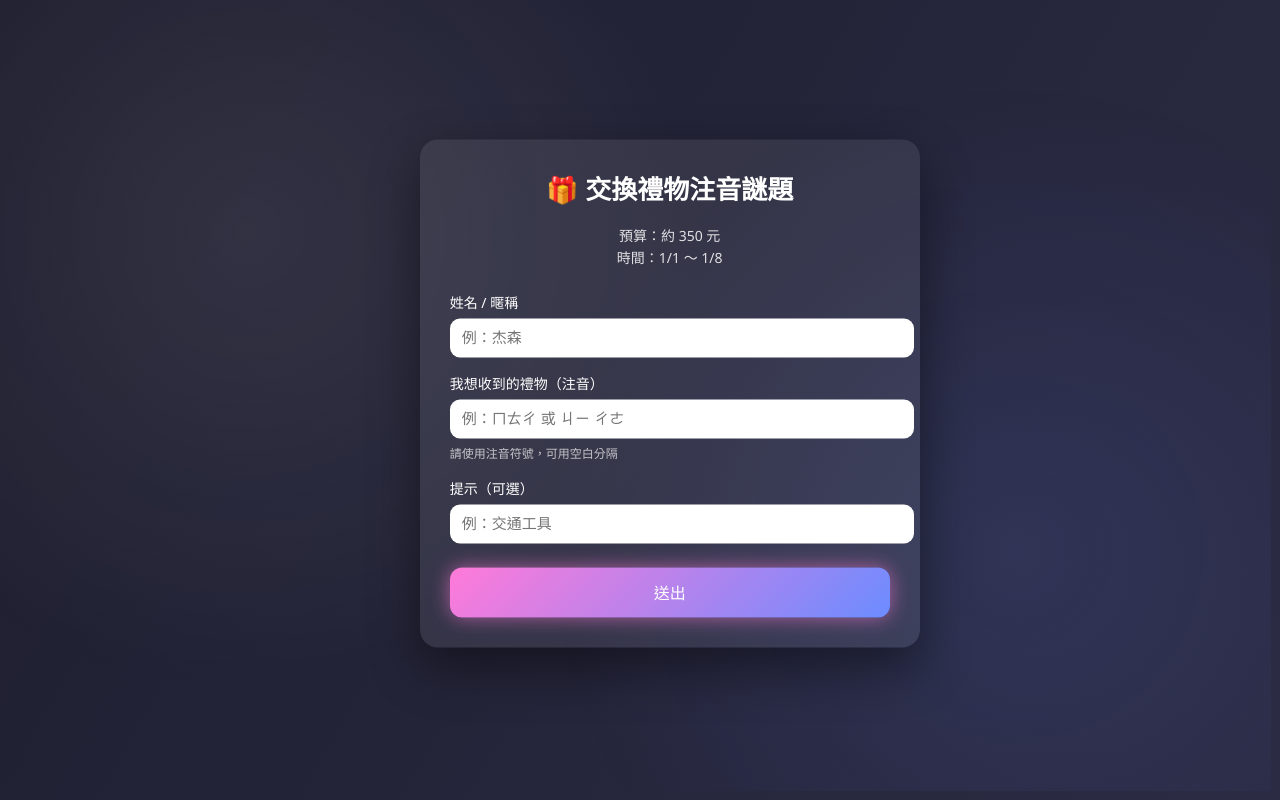
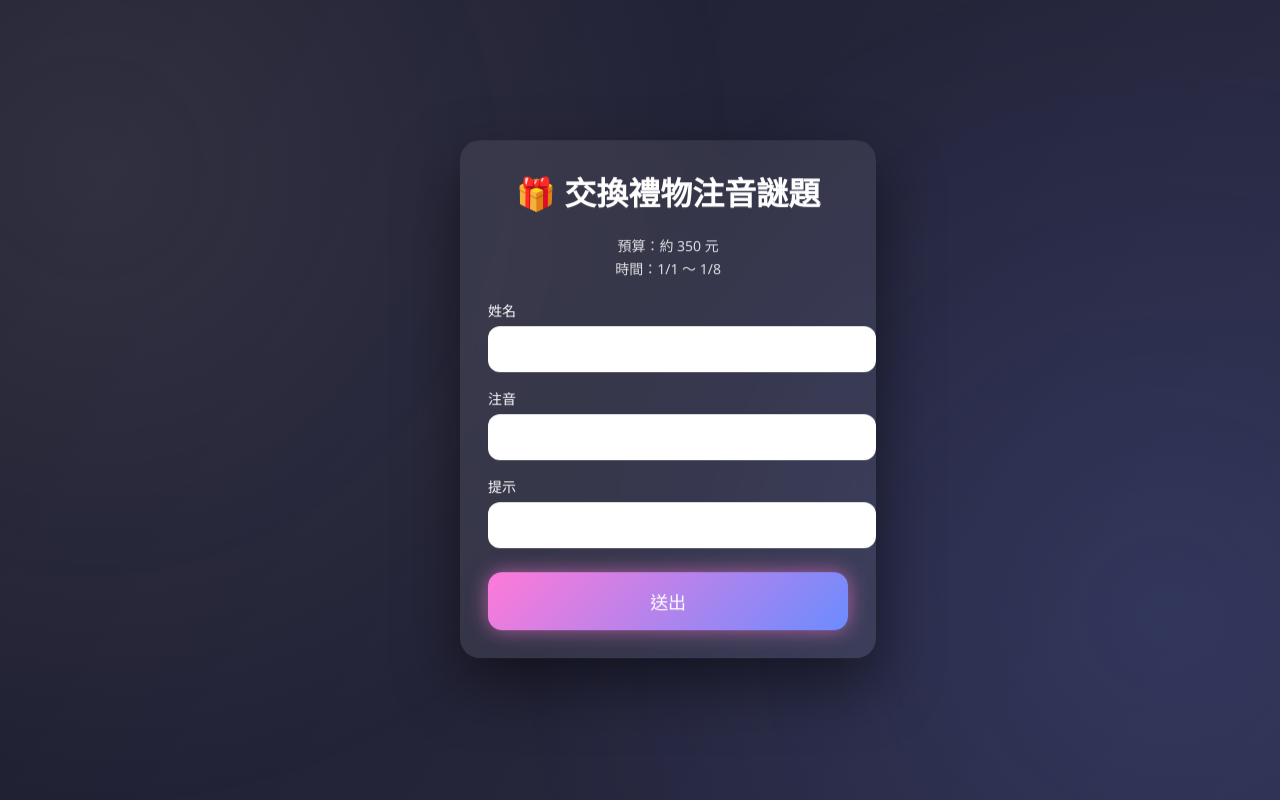
Before and after one commit to book31014-cmd/The-gift-of-statistics, a Flask app: page / in a window 1280 px wide. Run offline with Flask 3, Linux system fonts and the light colour scheme.

Commit message:
Update index.html

```diff
--- a/gift_form/templates/index.html
+++ b/gift_form/templates/index.html
@@ -3,11 +3,10 @@
 <head>
   <meta charset="UTF-8">
   <meta name="viewport" content="width=device-width, initial-scale=1.0">
-
   <title>交換禮物注音謎題</title>
 
   <style>
-    /* ===== 背景：微光流動 ===== */
+    /* ===== 背景微光流動 ===== */
     body {
       font-family: "Segoe UI", Arial, sans-serif;
       background: linear-gradient(120deg, #1e1e2f, #2b2b44);
@@ -23,280 +22,176 @@
     body::before {
       content: "";
       position: fixed;
-      inset: 0;
+      inset: -20%;
       background:
         radial-gradient(circle at 20% 30%, rgba(255,255,255,0.08), transparent 40%),
-        radial-gradient(circle at 80% 70%, rgba(108,140,255,0.12), transparent 40%);
-      animation: bgMove 14s ease-in-out infinite alternate;
+        radial-gradient(circle at 80% 70%, rgba(108,140,255,0.14), transparent 40%);
+      animation: bgFlow 18s ease-in-out infinite alternate;
       z-index: -1;
     }
 
-    @keyframes bgMove {
+    @keyframes bgFlow {
       from { transform: translate(0,0); }
-      to   { transform: translate(-20px, -20px); }
+      to { transform: translate(-40px, -30px); }
     }
 
-    /* ===== 外層漂浮 ===== */
+    /* ===== 卡片漂浮 ===== */
     .card-float {
       animation: float 6s ease-in-out infinite;
     }
 
     @keyframes float {
       0%,100% { transform: translateY(0); }
-      50% { transform: translateY(-8px); }
+      50% { transform: translateY(-10px); }
     }
 
-    /* ===== 卡片本體 ===== */
+    /* ===== 卡片 ===== */
     .card {
       background: rgba(255,255,255,0.08);
-      border-radius: 18px;
-      padding: 30px;
+      border-radius: 20px;
+      padding: 28px;
       width: 100%;
       max-width: 440px;
-      box-shadow: 0 20px 50px rgba(0,0,0,0.45);
+      box-shadow: 0 25px 60px rgba(0,0,0,0.5);
       animation: fadeIn 0.6s ease;
       position: relative;
+      backdrop-filter: blur(8px);
     }
 
     @keyframes fadeIn {
-      from { opacity: 0; transform: translateY(12px) scale(0.96); }
-      to   { opacity: 1; transform: translateY(0) scale(1); }
+      from { opacity: 0; transform: translateY(16px) scale(0.96); }
+      to { opacity: 1; transform: translateY(0) scale(1); }
     }
 
-    @keyframes pop {
-      from { opacity: 0; transform: scale(0.9); }
-      to   { opacity: 1; transform: scale(1); }
-    }
-
-    h1 {
-      margin-top: 0;
-      text-align: center;
-      font-size: 26px;
-    }
+    h1 { text-align: center; margin-top: 0; }
 
     .info {
       text-align: center;
       font-size: 14px;
       opacity: 0.85;
-      margin-bottom: 22px;
+      margin-bottom: 20px;
       line-height: 1.6;
     }
 
-    label {
-      display: block;
-      margin-top: 16px;
-      font-size: 14px;
-    }
+    label { display: block; margin-top: 16px; font-size: 14px; }
 
     input {
       width: 100%;
       margin-top: 6px;
-      padding: 11px 12px;
-      border-radius: 10px;
+      padding: 14px;
+      border-radius: 12px;
       border: none;
-      outline: none;
-      font-size: 15px;
-    }
-
-    #zhuyin:focus {
-      box-shadow: 0 0 0 2px rgba(108,140,255,0.6);
-      transition: box-shadow 0.3s;
-    }
-
-    .note {
-      font-size: 12px;
-      opacity: 0.7;
-      margin-top: 6px;
+      font-size: 16px;
     }
 
     button {
       margin-top: 24px;
       width: 100%;
-      padding: 13px;
-      border-radius: 12px;
+      padding: 16px;
+      border-radius: 14px;
       border: none;
-      background: #6c8cff;
+      background: linear-gradient(135deg, #ff7ad9, #6c8cff);
       color: white;
-      font-size: 16px;
+      font-size: 18px;
       cursor: pointer;
-      transition: transform 0.12s ease, background 0.12s ease;
+      transition: transform 0.15s ease, box-shadow 0.15s ease;
+      box-shadow: 0 0 20px rgba(255,122,217,0.6);
     }
 
-    button:hover {
-      background: #809bff;
-      transform: translateY(-1px);
-    }
-
-    button:active {
-      transform: scale(0.95);
-    }
+    button:hover { transform: scale(1.06); }
+    button:active { transform: scale(0.92); }
 
     /* ===== 成功畫面 ===== */
     #successCard {
       display: none;
       text-align: center;
-      animation: pop 0.4s ease;
-      position: relative;
+      animation: pop 0.5s cubic-bezier(.3,1.4,.5,1);
+    }
+
+    @keyframes pop {
+      from { transform: scale(0.6); opacity: 0; }
+      to { transform: scale(1); opacity: 1; }
     }
 
     .gift {
-      font-size: 64px;
+      font-size: 72px;
       animation: bounce 1.2s infinite;
     }
 
     @keyframes bounce {
       0%,100% { transform: translateY(0); }
-      50% { transform: translateY(-12px); }
+      50% { transform: translateY(-16px); }
     }
 
-    /* ===== 禮物爆開特效 ===== */
+    /* ===== 爆開特效 ===== */
     .confetti span {
       position: absolute;
-      font-size: 28px;
-      animation: explode 1s ease-out forwards;
+      font-size: 26px;
+      animation: explode 1.2s ease-out forwards;
+      pointer-events: none;
     }
 
     @keyframes explode {
-      from { opacity: 1; transform: translate(0,0) scale(0.5); }
+      from { opacity: 1; transform: translate(0,0) scale(0.6) rotate(0deg); }
       to {
         opacity: 0;
-        transform: translate(var(--x), var(--y)) scale(1.4);
-      }
-    }
-    /* ===== 浮誇模式 ===== */
-body.flashy .card-float {
-  animation: float 4s ease-in-out infinite;
-}
-
-body.flashy button {
-  background: linear-gradient(135deg, #ff7ad9, #6c8cff);
-  box-shadow: 0 0 20px rgba(255,122,217,0.6);
-}
-
-body.flashy button:hover {
-  transform: scale(1.08) rotate(-1deg);
-}
-
-body.flashy #successCard {
-  animation: megaPop 0.6s cubic-bezier(.3,1.4,.5,1);
-}
-
-@keyframes megaPop {
-  0% {
-    transform: scale(0.6) rotate(-8deg);
-    opacity: 0;
-  }
-  100% {
-    transform: scale(1) rotate(0);
-    opacity: 1;
+        transform: translate(var(--x), var(--y)) scale(1.4) rotate(720deg);
       }
     }
 
+    /* ===== 手機優化 ===== */
+    @media (max-width: 480px) {
+      .card { max-width: 94vw; padding: 22px; }
+      h1 { font-size: 22px; }
+    }
   </style>
 </head>
 
-<body class="flashy">
-
-
+<body>
   <div class="card-float">
-    <!-- 表單 -->
     <div class="card" id="formCard">
       <h1>🎁 交換禮物注音謎題</h1>
+      <div class="info">預算：約 350 元<br>時間：1/1 ～ 1/8</div>
 
-      <div class="info">
-        預算：約 350 元<br>
-        時間：1/1 ～ 1/8
-      </div>
-
-      <label>
-        姓名 / 暱稱
-        <input id="name" placeholder="例：杰森">
-      </label>
-
-      <label>
-        我想收到的禮物（注音）
-        <input id="zhuyin" placeholder="例：ㄇㄊㄔ 或 ㄐㄧ ㄔㄜ">
-        <div class="note">請使用注音符號，可用空白分隔</div>
-      </label>
-
-      <label>
-        提示（可選）
-        <input id="hint" placeholder="例：交通工具">
-      </label>
-
+      <label>姓名<input id="name"></label>
+      <label>注音<input id="zhuyin"></label>
+      <label>提示<input id="hint"></label>
       <button id="submitBtn">送出</button>
     </div>
 
-    <!-- 成功 -->
     <div class="card" id="successCard">
       <div class="gift">🎁</div>
       <h1>送出成功！</h1>
-      <p>你已加入交換禮物名單</p>
-      <p style="opacity:0.85;">祝你收到超棒的禮物 ✨</p>
+      <p>祝你抽到神級禮物 ✨</p>
       <div class="confetti" id="confetti"></div>
     </div>
   </div>
 
   <script>
-    const nameInput = document.getElementById("name");
-    const zhuyinInput = document.getElementById("zhuyin");
-    const hintInput = document.getElementById("hint");
     const submitBtn = document.getElementById("submitBtn");
-
     const formCard = document.getElementById("formCard");
     const successCard = document.getElementById("successCard");
     const confetti = document.getElementById("confetti");
 
-    /* 注音輸入法處理 */
-    let composing = false;
-    zhuyinInput.addEventListener("compositionstart", () => composing = true);
-    zhuyinInput.addEventListener("compositionend", () => composing = false);
-    zhuyinInput.addEventListener("keydown", e => {
-      if (e.key === " " && !composing) {
-        e.preventDefault();
-        zhuyinInput.value += " ";
-      }
-    });
-
-    submitBtn.addEventListener("click", () => {
-      const name = nameInput.value.trim();
-      const zhuyin = zhuyinInput.value.trim();
-      const hint = hintInput.value.trim();
-
-      if (!name || !zhuyin) {
-        alert("請填寫姓名與注音謎題");
-        return;
-      }
-
-      fetch("/submit", {
-        method: "POST",
-        headers: { "Content-Type": "application/json" },
-        body: JSON.stringify({ name, zhuyin, hint })
-      })
-      .then(res => res.json())
-      .then(() => {
+    submitBtn.onclick = () => {
       formCard.style.display = "none";
       successCard.style.display = "block";
       explode();
-      })
-      .catch(() => alert("送出失敗，請再試一次"));
-    });
+    };
 
-    /* 禮物爆開 */
     function explode() {
-  const emojis = ["🎉","🎊","✨","💥","🎁","🌈","🔥"];
-  for (let i = 0; i < 32; i++) {
-    const span = document.createElement("span");
-    span.textContent = emojis[Math.floor(Math.random() * emojis.length)];
-    span.style.setProperty("--x", `${(Math.random() - 0.5) * 360}px`);
-    span.style.setProperty("--y", `${(Math.random() - 0.5) * 300}px`);
-    span.style.left = "50%";
-    span.style.top = "40%";
-    confetti.appendChild(span);
-    setTimeout(() => span.remove(), 1300);
+      const emojis = ["🎉","🎊","✨","💥","🎁","🌈","🔥","💖"];
+      for (let i = 0; i < 36; i++) {
+        const s = document.createElement("span");
+        s.textContent = emojis[Math.floor(Math.random()*emojis.length)];
+        s.style.left = "50%";
+        s.style.top = "40%";
+        s.style.setProperty("--x", `${(Math.random()-0.5)*420}px`);
+        s.style.setProperty("--y", `${(Math.random()-0.5)*360}px`);
+        confetti.appendChild(s);
+        setTimeout(()=>s.remove(),1400);
       }
     }
   </script>
-
 </body>
 </html>
```
Lines whose indentation alone changed are shown as unchanged.
